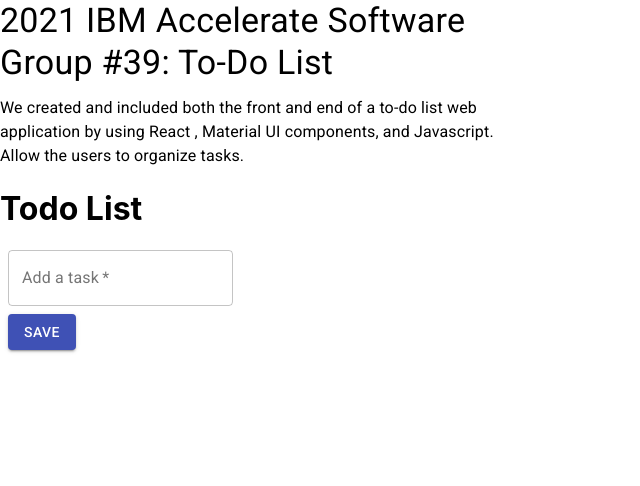
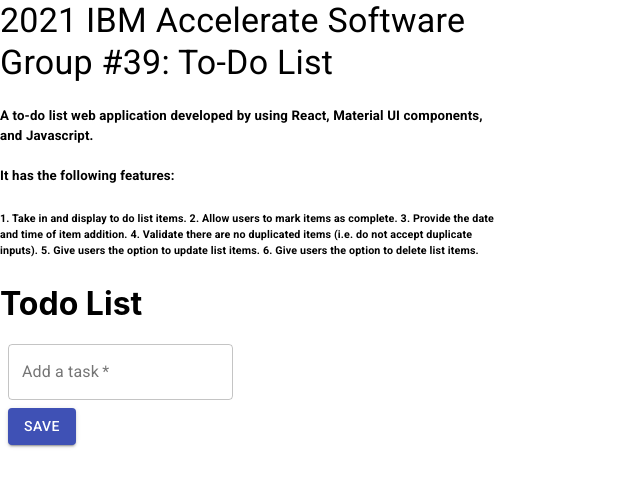
Before and after one commit to 2021-IBM-Accelerate-SW-Track/lab-1-team-39, a React (Create React App) app: page / in a window 1280 px wide. Shown: the top 486 px of the page, without its empty margins (0-640 px from the left). Built offline with nearby package versions, Linux system fonts and the light colour scheme.

Commit message:
Added duplicate for alert

```diff
--- a/src/App.js
+++ b/src/App.js
@@ -74,6 +74,9 @@
     if(todoError === false && Duplicate === false){
       setTodos([...todos].concat(newTodo));
       setTodo("");
+    }
+    else{
+      alert("Duplicate TODO, already present on your list!")
     }
 
   }
--- a/src/component/Header.js
+++ b/src/component/Header.js
@@ -19,8 +19,18 @@
       2021 IBM Accelerate Software Group #39: To-Do List
       </Typography>
       <Typography variant="body1" gutterBottom>
-      We created and included both the front and end of a to-do list web application by using React
-      , Material UI components, and Javascript. Allow the users to organize tasks.
+      <h5> A to-do list web application developed by using React, Material UI components, and Javascript.
+      <br/>
+      <br/>It has the following features:</h5>
+      <h6>
+        1. Take in and display to do list items.
+        2. Allow users to mark items as complete.
+        3. Provide the date and time of item addition.
+        4. Validate there are no duplicated items (i.e. do not accept duplicate inputs).
+        5. Give users the option to update list items.
+        6. Give users the option to delete list items.
+      </h6>
+
       </Typography>
 
     </div>
```
